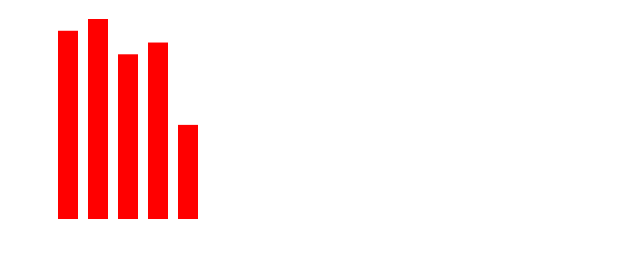
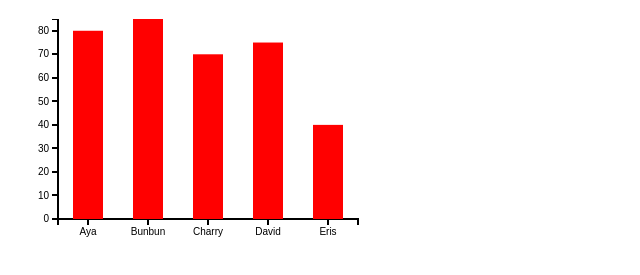
Before and after one commit to MorikawaAyaka/D3_Stady, a plain HTML site: page d3/json_linear/index.html in a window 1280 px wide. Shown: the part 61-336 px from the top of the page, without its empty margins (0-640 px from the left). Drawn offline with nearby package versions, Linux system fonts and the light colour scheme.

Commit message:
x軸y軸の作成

```diff
--- a/d3/json_linear/css/main.css
+++ b/d3/json_linear/css/main.css
@@ -2,3 +2,14 @@ text {
   font: 10px sans-serif;
   text-anchor: middle;
 }
+.axis text {
+  font: 10px sans-serif;
+}
+
+.axis path,
+.axis line {
+	 fill: none;
+	 stroke: #000;
+	 stroke-width: 2;
+	 shape-rendering: crispEdges;
+}
--- a/d3/json_linear/js/jlinear.js
+++ b/d3/json_linear/js/jlinear.js
@@ -1,34 +1,25 @@
-var xMargin = 50;
+var margin = {top: 20, right: 20, bottom: 30, left: 50};
+var width = 300;
+var height = 200;
+var bwidth = 30;　//棒グラフの幅
 
-var svg = d3.select("#result").append("svg")
-    .attr('width', 300)
-    .attr('height', 200);
+var svg = d3.select("#result").append("svg")　//div内にsvg要素を追加
+    .attr('width', 360)
+    .attr('height', 250);
 
+//jsonデータの読み込み
 d3.json("./jlinear.json", function(error, data) {
 
-    //縦の棒グラフ
-    scale = d3.scale.linear()
-        .domain([0, d3.max(data, function(d) {
-            return d.value
+		var x = d3.scale.ordinal()
+        .domain(data.map(function (d) {
+	          return d.name; }))
+        .rangeRoundPoints([0, width], 1);
+
+    var y = d3.scale.linear() //linear = 線形
+        .domain([0, d3.max(data, function(d) {　//入力データの範囲をデータの最大値を利用
+            return d.value;                      //表示上のサイズ
         })])
-        .range([200, 0]);
-
-    //縦方向の棒グラフ
-    svg.selectAll("rect")
-        .data(data)
-        .enter()
-        .append("rect")
-        .attr("x", function(d, i) {
-            return i * 30 + xMargin;
-        })
-        .attr("y", function(d) {
-            return scale(d.value)
-        })
-        .attr("height", function(d) {
-            return 200 - scale(d.value);
-        })
-        .attr("width", 20)
-        .attr('fill', 'red');
+        .range([height, 0]);                       //実際の出力サイズ
 
     /*
     //横の棒グラフ
@@ -47,4 +38,47 @@ d3.json("./jlinear.json", function(error, data) {
             .attr('fill', 'blue');
             */
 
+    //x軸の表示
+    var xAxis = d3.svg.axis()
+    		.scale(x)
+        .orient('bottom');
+
+    //y軸の表示
+    var yAxis = d3.svg.axis()
+        .scale(y)
+        .orient('left'); //目盛をグラフのどこに表示するか
+
+    svg.append('g')
+        .attr({
+	        class: 'x axis',
+          transform: "translate("+ margin.left + "," + height + ")"  //目盛がきれないようにmargin.leftずらしている
+          })
+        .call(xAxis);
+
+    svg.append("g")
+        .attr({
+           class: "y axis",
+           transform: "translate(" + margin.left + ",0)" //transform内の値を変更することで
+        })                                        　　　　//目盛の位置を変更できる
+        .call(yAxis);
+
+    //縦方向の棒グラフ
+    svg.selectAll("rect")
+        .data(data)
+        .enter()
+        .append("rect") //rect要素の追加
+        .attr("x", function(d) {
+            return x(d.name) + margin.left - bwidth/2;　//棒の位置を決める(margin.left-bwidth/2で調整)
+        })																							//軸をmargin.left分だけずらしているため
+        .attr("y", function(d) {
+            return y(d.value);
+        })
+        .attr("height", function(d) {
+            return height - y(d.value);
+        })
+        .attr("width", bwidth)
+        .attr('fill', 'red');
+
+
+
 });
```
Also changed, not shown: 1 other file.
